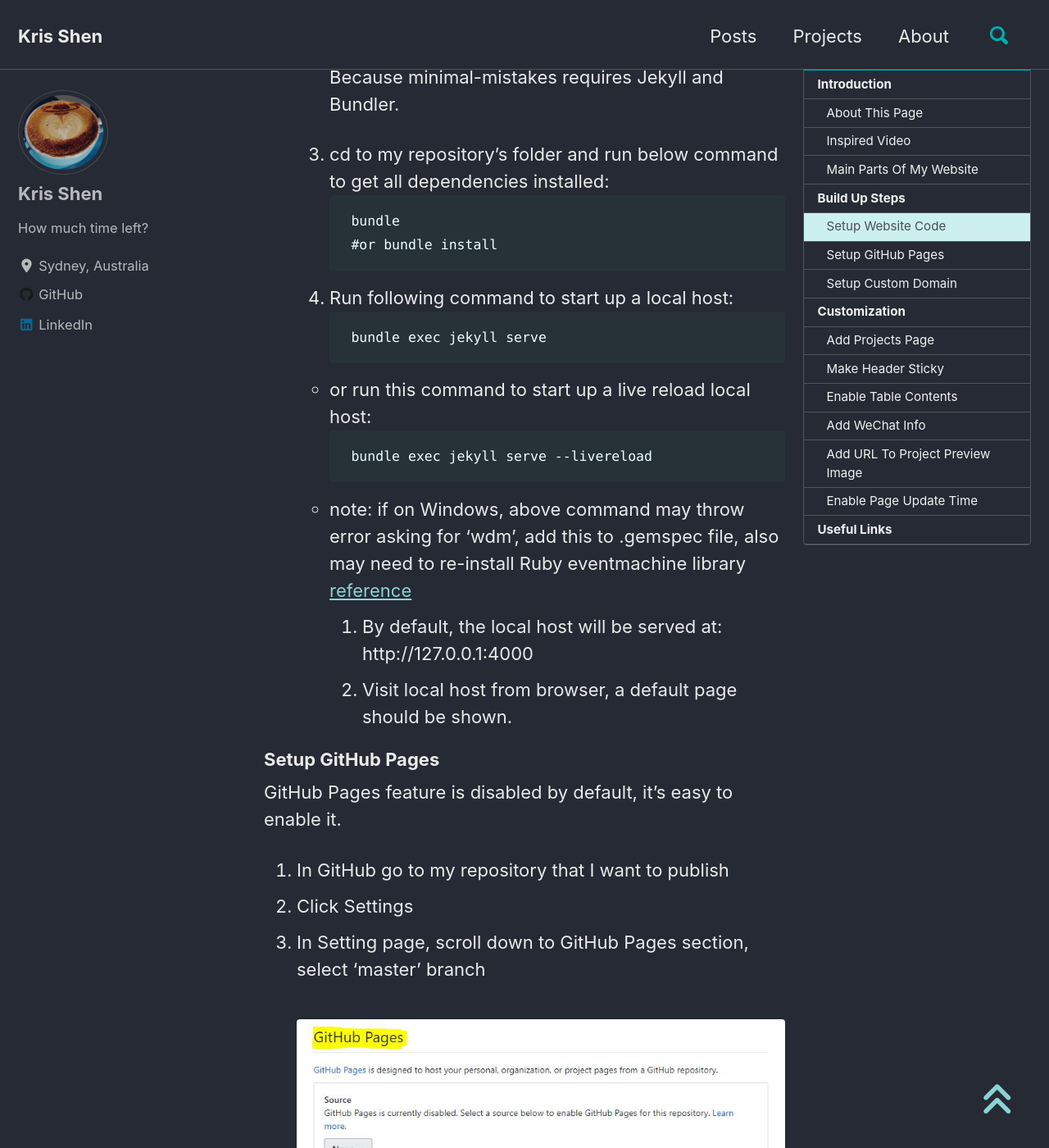
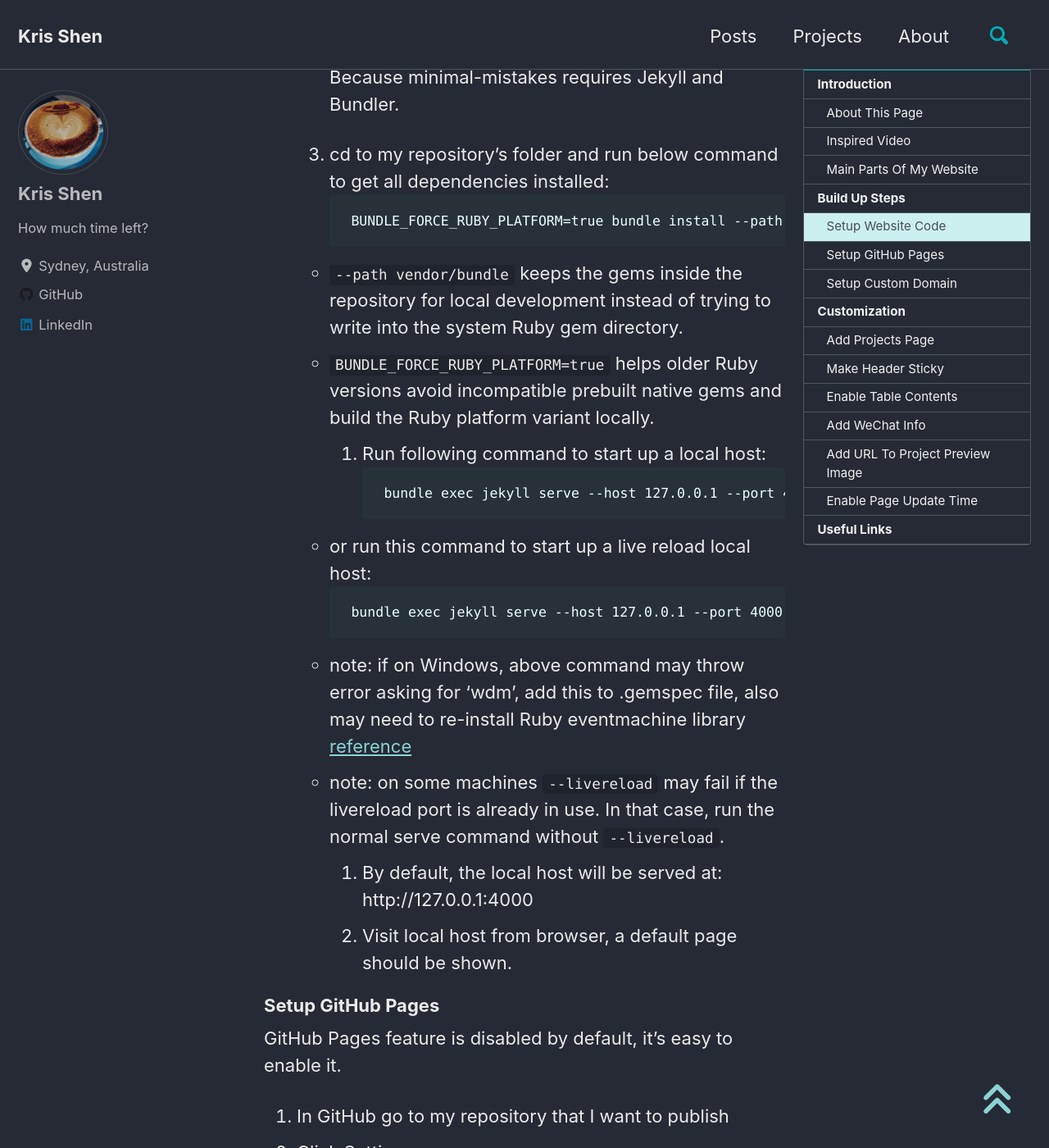
Before and after one commit to krisshen/mywebsite, a Jekyll site: the page built from _projects/website.md, in a window 1280 px wide and 1400 px high, scrolled down 2320 px. Shown: the whole window at 82% size. Built offline with Jekyll 4.4.1, drawn with Linux system fonts in a browser that asks for light colours; cached includes are drawn as plain includes; nearby versions of some CDN libraries; some of the changed text lies outside the part shown.

Commit message:
Document local Jekyll setup

````diff
--- a/_projects/website.md
+++ b/_projects/website.md
@@ -53,19 +53,21 @@ Website code is in minimal-mistakes Jekyll theme, there're 3 ways to install thi
     Because minimal-mistakes requires Jekyll and Bundler.
 3. cd to my repository's folder and run below command to get all dependencies installed:
    ```
-   bundle
-   #or bundle install
+   BUNDLE_FORCE_RUBY_PLATFORM=true bundle install --path vendor/bundle
    ```
+   - `--path vendor/bundle` keeps the gems inside the repository for local development instead of trying to write into the system Ruby gem directory.
+   - `BUNDLE_FORCE_RUBY_PLATFORM=true` helps older Ruby versions avoid incompatible prebuilt native gems and build the Ruby platform variant locally.
 4. Run following command to start up a local host:
    ```
-   bundle exec jekyll serve
+   bundle exec jekyll serve --host 127.0.0.1 --port 4000
    ```
    - or run this command to start up a live reload local host:
    ```
-   bundle exec jekyll serve --livereload
+   bundle exec jekyll serve --host 127.0.0.1 --port 4000 --livereload
    ```
    - note: if on Windows, above command may throw error asking for 'wdm', add this to .gemspec file, also
    may need to re-install Ruby eventmachine library [reference](https://stackoverflow.com/questions/30682575/unable-to-load-the-eventmachine-c-extension-to-use-the-pure-ruby-reactor)
+   - note: on some machines `--livereload` may fail if the livereload port is already in use. In that case, run the normal serve command without `--livereload`.
 5. By default, the local host will be served at: http://127.0.0.1:4000
 6. Visit local host from browser, a default page should be shown.
 
````
Also changed, not shown: other parts of _projects/website.md (+1 -1 lines), README.md, 1 other file.
